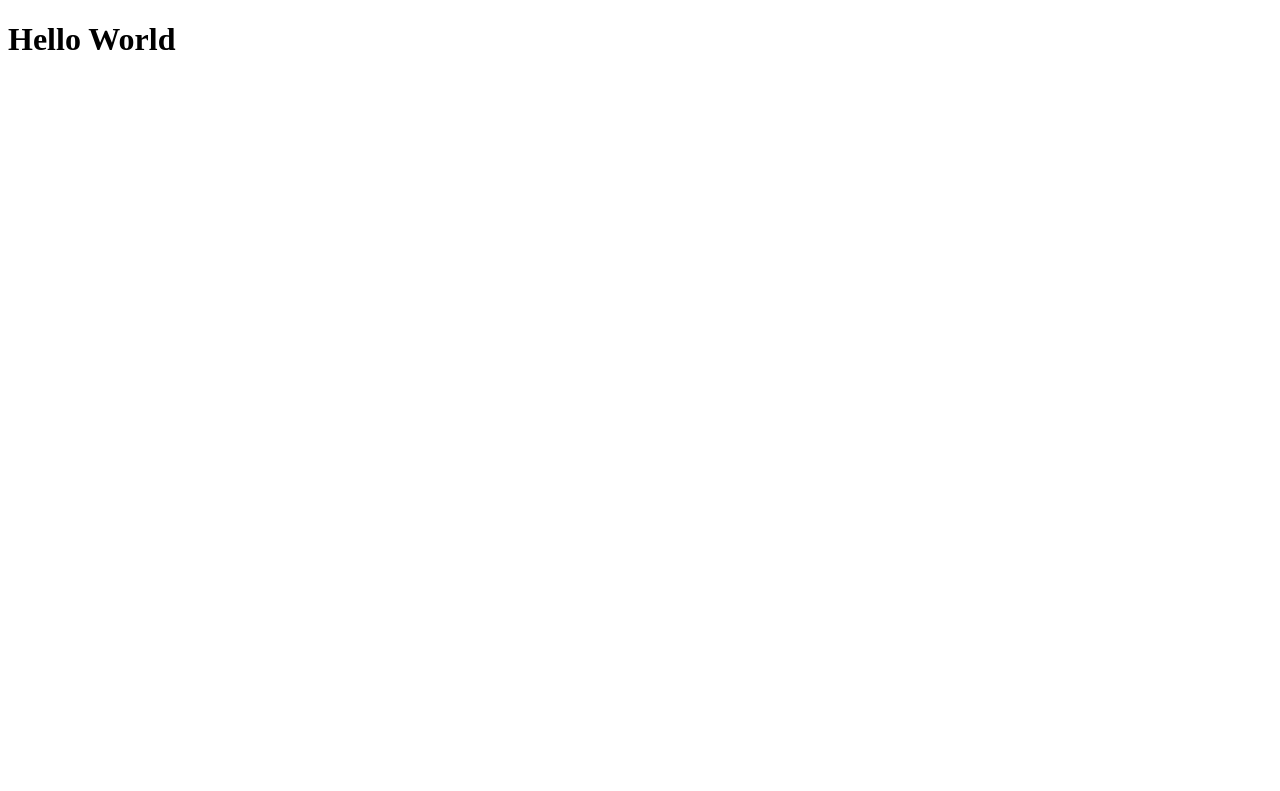
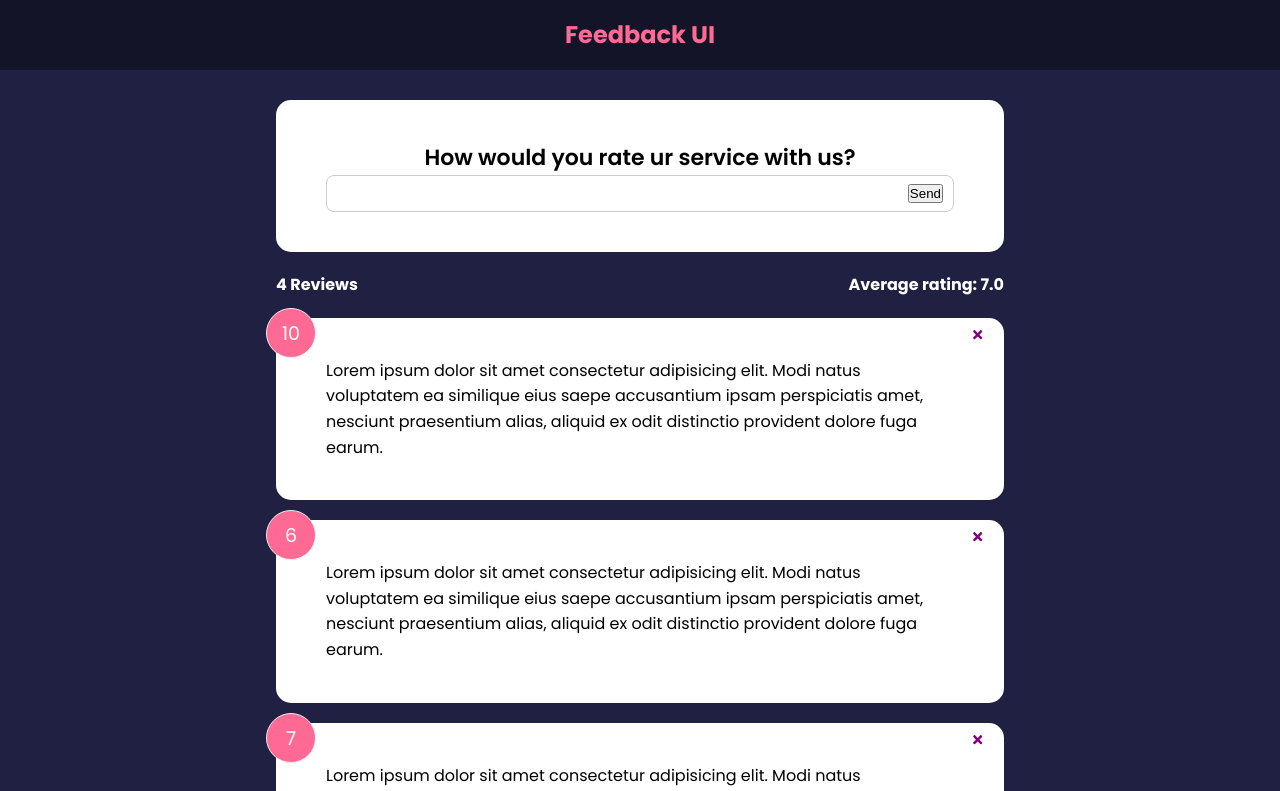
Before and after one commit to Autobele/feedback-app, a React (Create React App) app: page / in a window 1280 px wide. Shown: the top 791 px of the page. Built offline with nearby package versions, Linux system fonts and the light colour scheme.

Commit message:
Add Feedbacklist

```diff
--- a/package.json
+++ b/package.json
@@ -8,6 +8,7 @@
     "@testing-library/user-event": "^13.5.0",
     "react": "^18.2.0",
     "react-dom": "^18.2.0",
+    "react-icons": "^4.4.0",
     "react-scripts": "5.0.1",
     "web-vitals": "^2.1.4"
   },
--- /dev/null
+++ b/src/App.jsx
@@ -0,0 +1,30 @@
+import { useState } from 'react'
+import FeedbackForm from './components/FeedbackForm';
+import FeedbackList from './components/FeedbackList'
+import FeedbackStats from './components/FeedbackStats';
+import Header from './components/Header'
+
+import FeedbackData from './data/FeedbackData'
+
+function App() {
+  const [feedback, setFeedback] = useState(FeedbackData);
+
+  const deleteFeedback = (id) => {
+    if(window.confirm('Are you sure you want to delete?')) {
+      setFeedback(feedback.filter(item => item.id !== id))
+    }
+  }
+
+  return (
+    <>
+      <Header />
+      <div className="container">
+        <FeedbackForm/>
+        <FeedbackStats feedback={feedback}/>
+        <FeedbackList feedback={feedback} handleDelete={deleteFeedback}/>
+      </div>
+    </>
+  )
+}
+
+export default App
--- /dev/null
+++ b/src/components/Card.jsx
@@ -0,0 +1,19 @@
+import PropTypes from 'prop-types'
+
+export default function Card({children, reverse}) {
+  return (
+    <div className="card" style={{
+      backgroundColor: reverse ? 'rgba(0,0,0,0.4)' : '#fff',
+      color: reverse ? '#fff' : '#000'
+    }}>{children}</div>
+  )
+}
+
+Card.defaultProps = {
+  reverse: false
+}
+
+Card.propTypes = {
+  children: PropTypes.node.isRequired,
+  reverse: PropTypes.bool
+}
--- /dev/null
+++ b/src/components/FeedbackForm.jsx
@@ -0,0 +1,24 @@
+import { useState } from "react";
+import Card from "./Card";
+
+export default function FeedbackForm() {
+
+  const [text, setText] = useState('');
+
+  const handleTextChange = (e) => {
+    setText(e.target.value)
+    console.log(e.target.value)
+  }
+
+  return (
+    <Card>
+      <form>
+        <h2>How would you rate ur service with us?</h2>
+        <div className="input-group">
+          <input onChange={handleTextChange} type="text" value={text}/>
+          <button type="submit">Send</button>
+        </div>
+      </form>
+    </Card>
+  )
+}
--- /dev/null
+++ b/src/components/FeedbackItem.jsx
@@ -0,0 +1,23 @@
+import PropTypes from 'prop-types'
+
+import {FaTimes} from 'react-icons/fa'
+
+import Card from "./Card"
+
+function FeedbackItem({item, handleDelete}) {
+  return (
+    <Card>
+      <div className="num-display">{item.rating}</div>
+      <button onClick={() => handleDelete(item.id)} className="close">
+        <FaTimes color="purple"/>
+      </button>
+      <div className="text-display">{item.text}</div>
+    </Card>
+  )
+}
+
+FeedbackItem.propTypes = {
+  item: PropTypes.object.isRequired
+}
+
+export default FeedbackItem
--- /dev/null
+++ b/src/components/FeedbackList.jsx
@@ -0,0 +1,27 @@
+import PropTypes from 'prop-types'
+import FeedbackItem from "./FeedbackItem"
+
+function FeedbackList({ feedback, handleDelete }) {
+  if(!feedback || feedback.length === 0) {
+    return <p>No feedback yet.</p>
+  }
+  return (
+    <div className="feedback-list">
+      {feedback.map((feedback) => (
+        <FeedbackItem key={feedback.id} item={feedback} handleDelete={handleDelete}/>
+      ))}
+    </div>
+  )
+}
+
+FeedbackList.propTypes = {
+  feedback: PropTypes.arrayOf(
+    PropTypes.shape({
+      id: PropTypes.number.isRequired,
+      text: PropTypes.string.isRequired,
+      rating: PropTypes.number.isRequired,
+    })
+  )
+}
+
+export default FeedbackList
--- /dev/null
+++ b/src/components/FeedbackStats.jsx
@@ -0,0 +1,27 @@
+import PropTypes from 'prop-types'
+
+export default function FeedbackStats({feedback}) {
+
+  let average = feedback.reduce((acc, cur) => {
+    return acc + cur.rating
+  }, 0) / feedback.length
+
+  average = average.toFixed(1)
+
+  return (
+    <div className="feedback-stats">
+      <h4>{feedback.length} Reviews</h4>
+      <h4>Average rating: {isNaN(average) || average}</h4>
+    </div>
+  )
+}
+
+FeedbackStats.propTypes = {
+  feedback: PropTypes.arrayOf(
+    PropTypes.shape({
+      id: PropTypes.number.isRequired,
+      text: PropTypes.string.isRequired,
+      rating: PropTypes.number.isRequired,
+    })
+  )
+}
--- /dev/null
+++ b/src/components/Header.jsx
@@ -0,0 +1,28 @@
+import PropTypes from 'prop-types'
+
+function Header({ text, bgColor, textColor }) {
+
+  const headerStyles = {backgroundColor: bgColor, color: textColor}
+
+  return (
+    <header style={headerStyles}>
+      <div className="container">
+        <h2>{text}</h2>
+      </div>
+    </header>
+  )
+}
+
+Header.defaultProps = {
+  text: 'Feedback UI',
+  bgColor: 'rgba(0,0,0,0.4)',
+  textColor: '#ff6a95'
+}
+
+Header.propTypes = {
+  text: PropTypes.string,
+  bgColor: PropTypes.string,
+  textColor: PropTypes.string
+}
+
+export default Header
--- /dev/null
+++ b/src/data/FeedbackData.js
@@ -0,0 +1,24 @@
+const FeedbackData = [
+  {
+    id: 1,
+    rating: 10,
+    text: 'Lorem ipsum dolor sit amet consectetur adipisicing elit. Modi natus voluptatem ea similique eius saepe accusantium ipsam perspiciatis amet, nesciunt praesentium alias, aliquid ex odit distinctio provident dolore fuga earum.'
+  },
+  {
+    id: 2,
+    rating: 6,
+    text: 'Lorem ipsum dolor sit amet consectetur adipisicing elit. Modi natus voluptatem ea similique eius saepe accusantium ipsam perspiciatis amet, nesciunt praesentium alias, aliquid ex odit distinctio provident dolore fuga earum.'
+  },
+  {
+    id: 3,
+    rating: 7,
+    text: 'Lorem ipsum dolor sit amet consectetur adipisicing elit. Modi natus voluptatem ea similique eius saepe accusantium ipsam perspiciatis amet, nesciunt praesentium alias, aliquid ex odit distinctio provident dolore fuga earum.'
+  },
+  {
+    id: 4,
+    rating: 5,
+    text: 'Lorem ipsum dolor sit amet consectetur adipisicing elit. Modi natus voluptatem ea similique eius saepe accusantium ipsam perspiciatis amet, nesciunt praesentium alias, aliquid ex odit distinctio provident dolore fuga earum.'
+  },
+]
+
+export default FeedbackData;
--- /dev/null
+++ b/src/index.css
@@ -0,0 +1,230 @@
+@import url('https://fonts.googleapis.com/css2?family=Poppins:wght@400;600;700&display=swap');
+
+* {
+  box-sizing: border-box;
+  margin: 0;
+  padding: 0;
+}
+
+body {
+  font-family: 'Poppins', sans-serif;
+  background-color: #202142;
+  color: #fff;
+  line-height: 1.6;
+}
+
+ul {
+  list-style: none;
+}
+
+.container {
+  max-width: 768px;
+  margin: auto;
+  padding: 0 20px;
+}
+
+header {
+  height: 70px;
+  width: 100%;
+  display: flex;
+  justify-content: space-between;
+  align-items: center;
+  margin-bottom: 30px;
+}
+
+.card {
+  background-color: #fff;
+  color: #333;
+  border-radius: 15px;
+  padding: 40px 50px;
+  margin: 20px 0;
+  position: relative;
+}
+
+.card.reverse {
+  background-color: rgba(0, 0, 0, 0.4);
+  color: #fff;
+}
+
+.card h2 {
+  font-size: 22px;
+  font-weight: 600;
+  text-align: center;
+}
+
+.rating {
+  display: flex;
+  align-items: center;
+  justify-content: space-around;
+  margin: 30px 0 40px;
+}
+
+.rating li,
+.num-display {
+  position: relative;
+  background: #f4f4f4;
+  width: 50px;
+  height: 50px;
+  padding: 10px;
+  text-align: center;
+  border-radius: 50%;
+  font-size: 19px;
+  border: 1px #eee solid;
+  transition: 0.3s;
+}
+
+.rating li label {
+  position: absolute;
+  top: 50%;
+  left: 50%;
+  width: 50px;
+  height: 50px;
+  padding: 10px;
+  border-radius: 50%;
+  transform: translate(-50%, -50%);
+  cursor: pointer;
+}
+
+.rating li:hover,
+.num-display {
+  background: #ff6a95;
+  color: #fff;
+}
+
+[type='radio'] {
+  opacity: 0;
+}
+
+[type='radio']:checked ~ label {
+  background: #ff6a95;
+  color: #fff;
+}
+
+.input-group {
+  display: flex;
+  flex-direction: row;
+  border: 1px solid #ccc;
+  padding: 8px 10px;
+  border-radius: 8px;
+}
+
+input {
+  flex-grow: 2;
+  border: none;
+  font-size: 16px;
+}
+
+input:focus {
+  outline: none;
+}
+
+.feedback-stats {
+  color: #fff;
+  display: flex;
+  justify-content: space-between;
+  align-items: center;
+}
+
+.num-display {
+  position: absolute;
+  top: -10px;
+  left: -10px;
+}
+
+.close,
+.edit {
+  position: absolute;
+  top: 10px;
+  right: 20px;
+  cursor: pointer;
+  background: none;
+  border: none;
+}
+
+.edit {
+  right: 40px;
+}
+
+.btn {
+  color: #fff;
+  border: 0;
+  border-radius: 8px;
+  color: #fff;
+  width: 100px;
+  height: 40px;
+  cursor: pointer;
+}
+
+.btn-primary {
+  background-color: #202142;
+}
+
+.btn-secondary {
+  background: #ff6a95;
+}
+
+.btn:hover {
+  transform: scale(0.98);
+  opacity: 0.9;
+}
+
+.btn:disabled {
+  background-color: #cccccc;
+  color: #333;
+  cursor: auto;
+}
+
+.btn:disabled:hover {
+  transform: scale(1);
+  opacity: 1;
+}
+
+.message {
+  padding-top: 10px;
+  text-align: center;
+  color: rebeccapurple;
+}
+
+/* FIX: Remove position: absolute to keep about icon at the bottom of the
+ * document */
+.about-link {
+  display: flex;
+  justify-content: flex-end;
+}
+
+/* FIX: Remove position: absolute to keep about icon at the bottom of the
+ * document */
+.about-link a {
+  color: #fff;
+  cursor: pointer;
+}
+
+.about-link a:hover {
+  color: #ff6a95;
+}
+
+.about h1 {
+  margin-bottom: 20px;
+}
+
+.about p {
+  margin: 10px 0;
+}
+
+@media (max-width: 600px) {
+  .rating li {
+    margin: 10px 3px;
+  }
+
+  .rating {
+    display: flex;
+    align-items: center;
+    justify-content: center;
+    flex-wrap: wrap;
+    margin: 30px 0 40px;
+  }
+
+  .input-group input {
+    width: 80%;
+  }
+}
--- a/src/index.js
+++ b/src/index.js
@@ -1,5 +1,8 @@
 import React from 'react';
-import ReactDOM from 'react-dom';
+import ReactDOM from 'react-dom/client';
+import './index.css'
+import App from './App';
 
-
-ReactDOM.render(<h1>Hello World</h1>, document.getElementById('root'))
+const container = document.getElementById('root')
+const root = ReactDOM.createRoot(container)
+root.render(<App/>)
```
Also changed, not shown: 1 other file (tests, documents, lock files or other folders).
